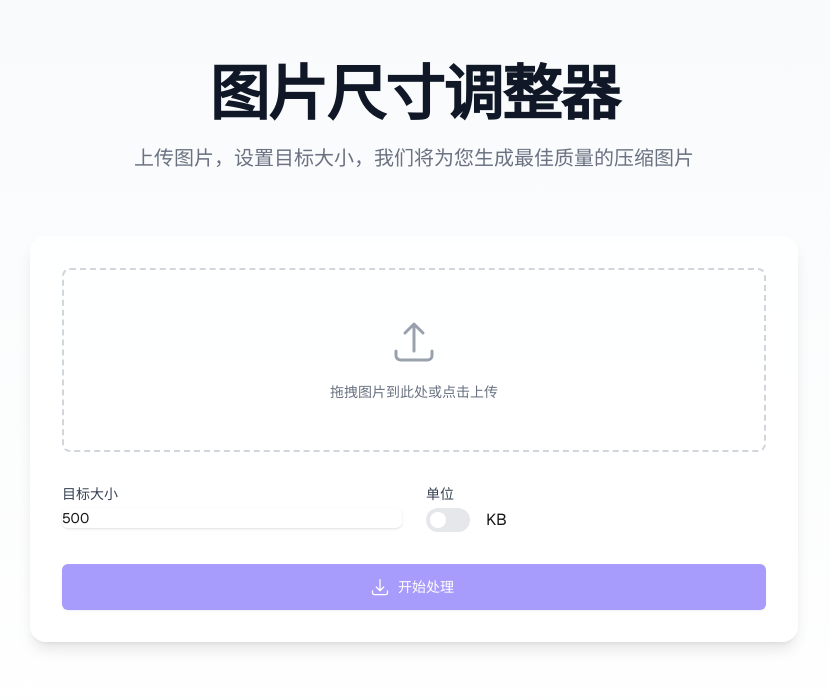
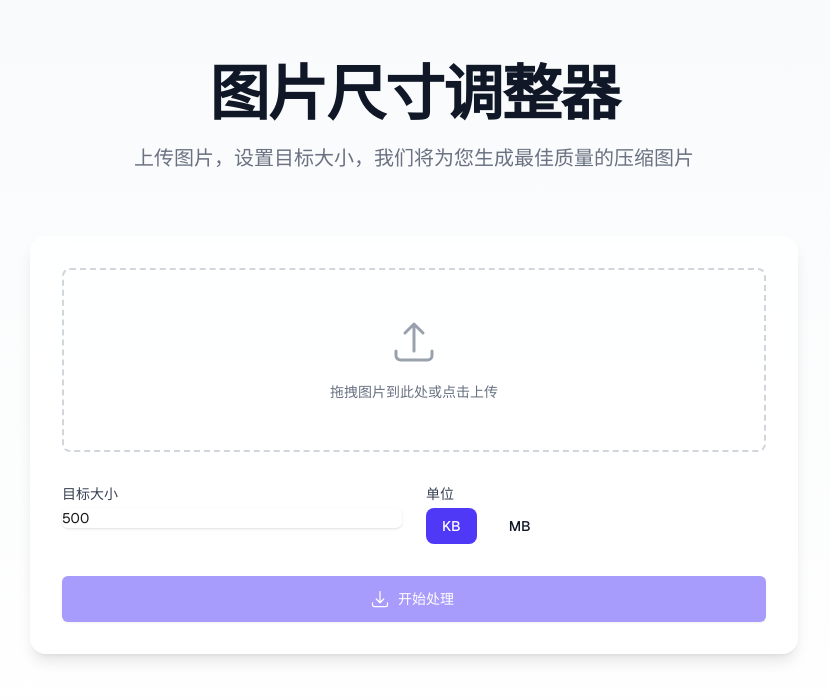
Before and after one commit to shijiu668/kbmb, a Next.js app: page / in a window 1280 px wide. Shown: the top 700 px of the page, without its empty margins (226-1056 px from the left). Built offline with nearby package versions, Linux system fonts and the light colour scheme.

Commit message:
第5次上传

```diff
--- a/src/app/page.tsx
+++ b/src/app/page.tsx
@@ -3,7 +3,7 @@
 import { useState, useRef } from 'react';
 import { ArrowUpTrayIcon, ArrowDownTrayIcon } from '@heroicons/react/24/outline';
 import Image from 'next/image';
-import { Switch } from '@headlessui/react';
+import { RadioGroup } from '@headlessui/react';
 
 export default function Home() {
   const [file, setFile] = useState<File | null>(null);
@@ -129,7 +129,7 @@ export default function Home() {
                     type="number"
                     value={targetSize}
                     onChange={(e) => setTargetSize(Number(e.target.value))}
-                    className="shadow-sm focus:ring-indigo-500 focus:border-indigo-500 block w-full sm:text-sm border-gray-300 dark:border-gray-600 rounded-md dark:bg-gray-700 dark:text-white"
+                    className="shadow-sm focus:ring-indigo-500 focus:border-indigo-500 block w-full sm:text-sm border-gray-300 dark:border-gray-600 rounded-md dark:bg-gray-700 dark:text-white [appearance:textfield] [&::-webkit-outer-spin-button]:appearance-none [&::-webkit-inner-spin-button]:appearance-none"
                   />
                 </div>
               </div>
@@ -139,20 +139,22 @@ export default function Home() {
                   单位
                 </label>
                 <div className="mt-1">
-                  <Switch.Group>
-                    <div className="flex items-center">
-                      <Switch
-                        checked={unit === 'mb'}
-                        onChange={(checked) => setUnit(checked ? 'mb' : 'kb')}
-                        className={`${unit === 'mb' ? 'bg-indigo-600' : 'bg-gray-200'} relative inline-flex h-6 w-11 items-center rounded-full transition-colors focus:outline-none focus:ring-2 focus:ring-indigo-500 focus:ring-offset-2`}
-                      >
-                        <span
-                          className={`${unit === 'mb' ? 'translate-x-6' : 'translate-x-1'} inline-block h-4 w-4 transform rounded-full bg-white transition-transform`}
-                        />
-                      </Switch>
-                      <Switch.Label className="ml-4">{unit.toUpperCase()}</Switch.Label>
-                    </div>
-                  </Switch.Group>
+                  <RadioGroup value={unit} onChange={setUnit} className="flex space-x-4">
+                    <RadioGroup.Option value="kb">
+                      {({ checked }) => (
+                        <div className={`${checked ? 'bg-indigo-600 text-white' : 'bg-white text-gray-900'} relative px-4 py-2 cursor-pointer rounded-lg flex items-center justify-center text-sm font-medium hover:bg-indigo-500 hover:text-white transition-colors`}>
+                          KB
+                        </div>
+                      )}
+                    </RadioGroup.Option>
+                    <RadioGroup.Option value="mb">
+                      {({ checked }) => (
+                        <div className={`${checked ? 'bg-indigo-600 text-white' : 'bg-white text-gray-900'} relative px-4 py-2 cursor-pointer rounded-lg flex items-center justify-center text-sm font-medium hover:bg-indigo-500 hover:text-white transition-colors`}>
+                          MB
+                        </div>
+                      )}
+                    </RadioGroup.Option>
+                  </RadioGroup>
                 </div>
               </div>
             </div>
```
